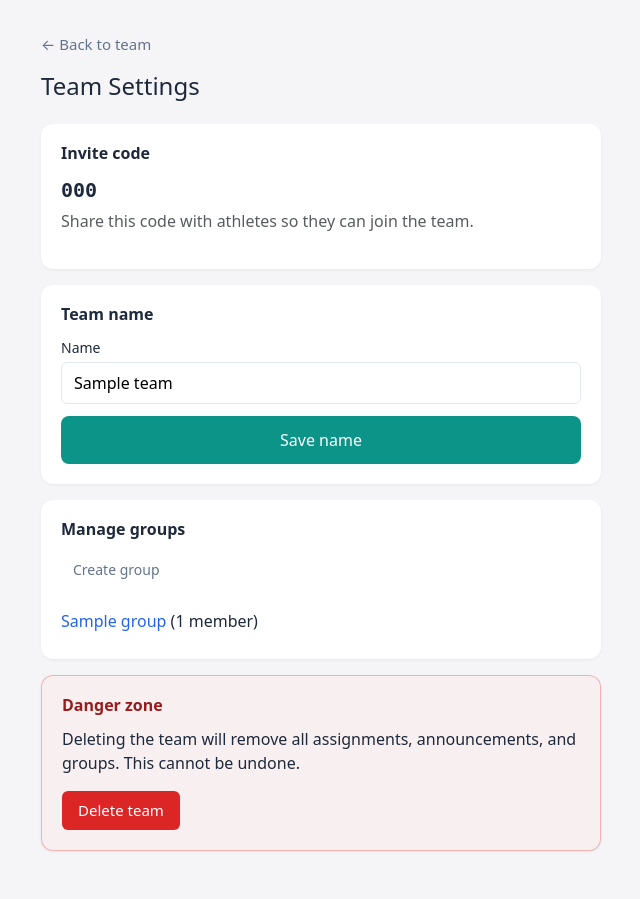
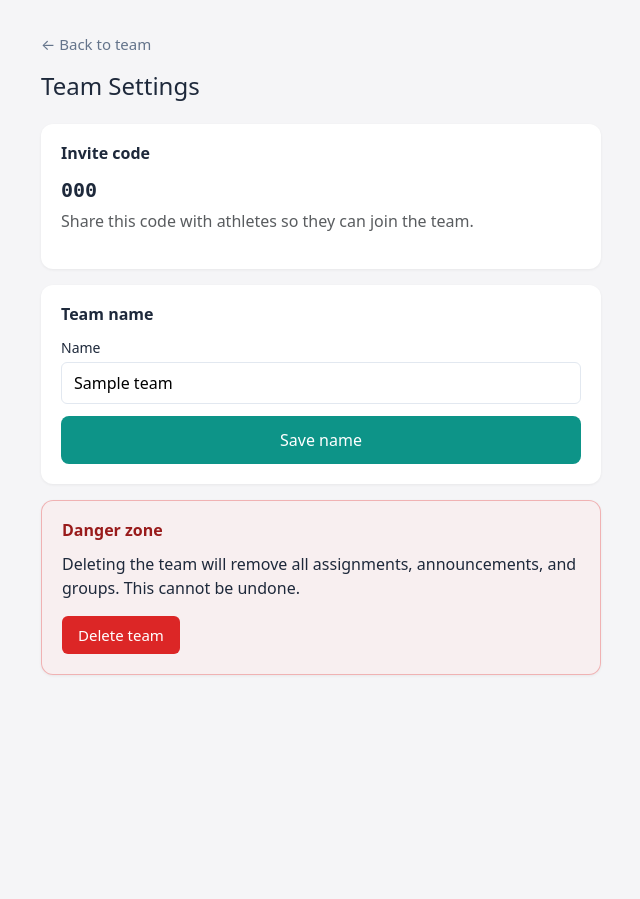
Before and after one commit to loganrook/Tabor-Hackathon-2026, a Flask app: page /team/1/settings in a window 1280 px wide. Shown: the whole page, without its empty margins (319-959 px from the left). After the commit the page ends 675 px from the top, so only its background shows below. Run offline with Flask 3, Linux system fonts and the light colour scheme; a user stored in the database is signed in; tables that the repository leaves empty hold one stand-in row (values such as "Sample post").

Commit message:
UI improvements

```diff
--- a/app.py
+++ b/app.py
@@ -245,7 +245,7 @@ def create_app(config_class=Config):
     @app.route("/team/<int:team_id>/settings", methods=["GET", "POST"])
     @login_required
     def team_settings(team_id):
-        """Coach only: invite code, edit team name, manage groups, delete team."""
+        """Coach only: invite code, edit team name, delete team."""
         team = Team.query.get_or_404(team_id)
         if not isinstance(current_user, Coach) or team.coach_id != current_user.id:
             flash("You do not have access to team settings.", "error")
@@ -275,12 +275,7 @@ def create_app(config_class=Config):
                 db.session.commit()
                 flash("Team deleted.", "success")
                 return redirect(url_for("dashboard"))
-        groups = team.groups.order_by(Group.name).all()
-        return render_template(
-            "team_settings.html",
-            team=team,
-            groups=groups,
-        )
+        return render_template("team_settings.html", team=team)
 
     @app.route("/team/<int:team_id>")
     @login_required
--- a/templates/_team_sidebar.html
+++ b/templates/_team_sidebar.html
@@ -12,7 +12,7 @@
         <a href="{{ url_for('team_groups', team_id=team.id) }}" class="team-sidebar-link {{ 'active' if request.endpoint == 'team_groups' else '' }}">Groups</a>
         {% if is_coach %}
         <div class="team-sidebar-footer">
-            <a href="{{ url_for('team_settings', team_id=team.id) }}" class="team-sidebar-settings" title="Team settings"><i class="bi bi-gear"></i></a>
+            <a href="{{ url_for('team_settings', team_id=team.id) }}" class="team-sidebar-settings" title="Team Settings"><i class="bi bi-gear"></i><span>Team Settings</span></a>
         </div>
         {% endif %}
     </nav>
--- a/templates/team_settings.html
+++ b/templates/team_settings.html
@@ -1,4 +1,4 @@
-{# team_settings.html — Coach only: invite code, edit name, manage groups, delete team. #}
+{# team_settings.html — Coach only: invite code, edit name, delete team. #}
 {% extends "base.html" %}
 {% block title %}Team Settings — {{ team.name }}{% endblock %}
 {% block content %}
@@ -25,20 +25,6 @@
             </form>
         </section>
 
-        <section class="settings-section">
-            <h2 class="settings-heading">Manage groups</h2>
-            <p><a href="{{ url_for('create_group', team_id=team.id) }}" class="btn-secondary btn-small">Create group</a></p>
-            {% if groups %}
-            <ul class="settings-list">
-                {% for g in groups %}
-                <li><a href="{{ url_for('manage_group', team_id=team.id, group_id=g.id) }}">{{ g.name }}</a> ({{ g.athletes.count() }} member{{ 's' if g.athletes.count() != 1 else '' }})</li>
-                {% endfor %}
-            </ul>
-            {% else %}
-            <p class="text-muted">No groups yet. Create position groups and assign athletes.</p>
-            {% endif %}
-        </section>
-
         <section class="settings-section danger-zone">
             <h2 class="settings-heading">Danger zone</h2>
             <p>Deleting the team will remove all assignments, announcements, and groups. This cannot be undone.</p>
```
